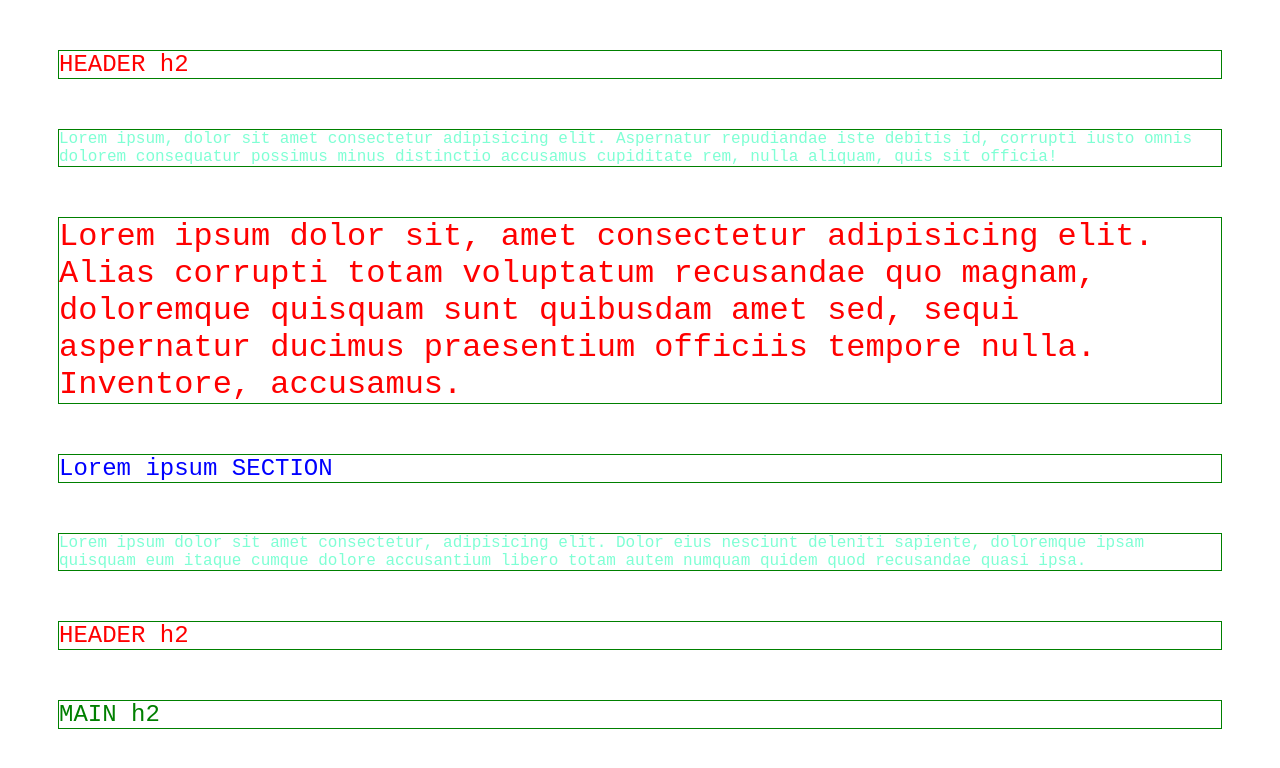
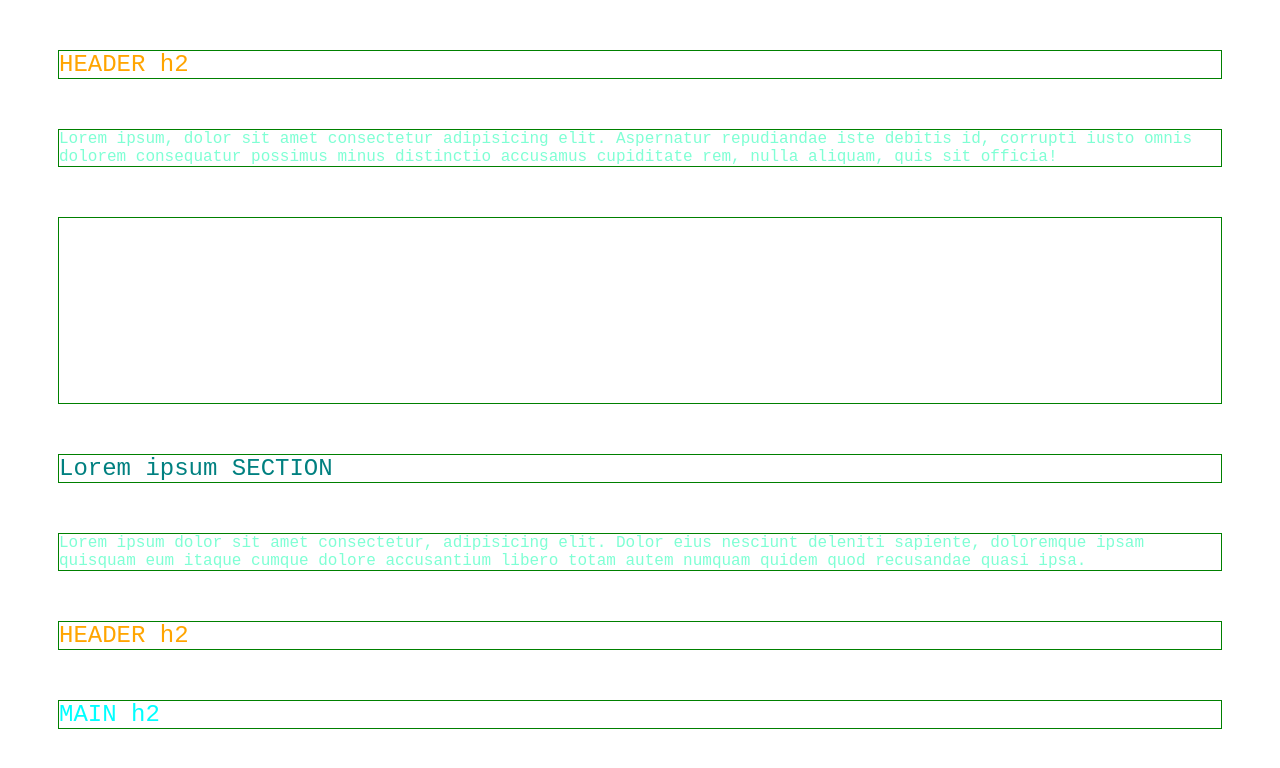
Before and after one commit to mkrivickas/repoHTML5, a plain HTML site: page index.html in a window 1280 px wide. Drawn offline with Linux system fonts and the light colour scheme.

Commit message:
changes in color, centered div

```diff
--- a/css/style.css
+++ b/css/style.css
@@ -7,7 +7,7 @@ p,
 h1,
 h2,
 h3 {
-    color: blue;
+    color: black;
     margin: 50px;
     border: 1px solid green;
 }
@@ -17,19 +17,19 @@ h2 {
 }
 
 header h2 {
-    color: red;
+    color: orange;
 }
 
 header div section h2 {
-    color: blue;
+    color: teal;
 }
 
 main h2 {
-    color: green;
+    color: cyan;
 }
 
 section .post {
-    color: red;
+    color: white;
 
     font-size: 2em;
 }
--- a/style1.css
+++ b/style1.css
@@ -12,11 +12,11 @@ body {
 }
 
 h1 {
-    color: purple;
+    color: orange;
 }
 h2,
 h3 {
-    color: orange;
+    color: yellow;
 }
 
 div > p {
@@ -42,3 +42,7 @@ div ul {
 div ul ul {
     color: purple;
 }
+
+.center{
+    margin-left: 50%;
+}
```
Also changed, not shown: index1.html (+1 -2 lines).
